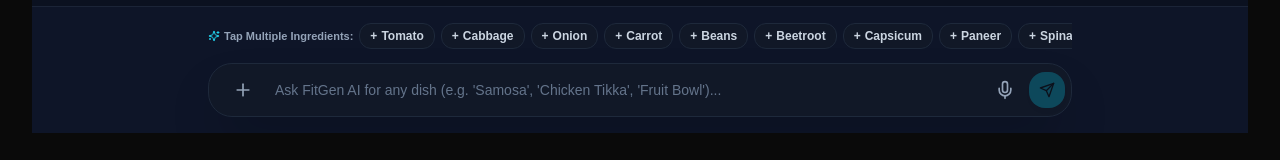
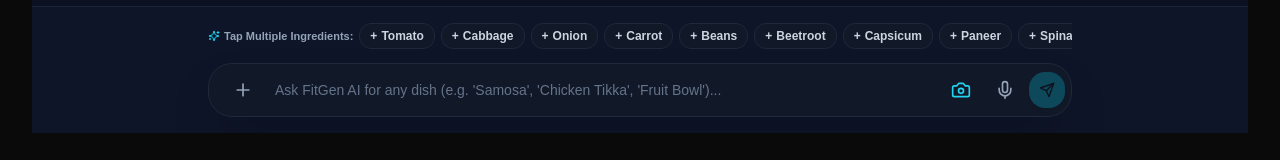
Before and after one commit to 4mh24cs411-ops/prasadpro, a React (Vite) app: page /ingredient-scanner in a window 1280 px wide. Shown: the part 700-860 px from the top of the page. Built offline with nearby package versions, Linux system fonts and the light colour scheme; sample sign-in values are in the browser's storage.

Commit message:
feat: add camera scanner button beside mic icon and multi-photo attachment support in chatbot prompt bar

```diff
--- a/src/pages/IngredientScannerPage.jsx
+++ b/src/pages/IngredientScannerPage.jsx
@@ -85,6 +85,7 @@
   const [isAnalyzing, setIsAnalyzing] = useState(false);
 
   const fileInputRef = useRef(null);
+  const promptCameraInputRef = useRef(null);
   const chatBottomRef = useRef(null);
   const recognitionRef = useRef(null);
   const [isSpeaking, setIsSpeaking] = useState(false);
@@ -623,6 +624,15 @@
         ref={fileInputRef}
         type="file"
         accept="image/*"
+        multiple
+        onChange={handleFileSelect}
+        className="hidden"
+      />
+      <input
+        ref={promptCameraInputRef}
+        type="file"
+        accept="image/*"
+        capture="environment"
         multiple
         onChange={handleFileSelect}
         className="hidden"
@@ -1489,8 +1499,8 @@
             <button
               type="button"
               onClick={() => fileInputRef.current?.click()}
-              className="p-2.5 rounded-2xl text-slate-400 hover:text-emerald-400 hover:bg-slate-800/60 transition-all shrink-0"
-              title="Attach dish photo (+)"
+              className="p-2.5 rounded-2xl text-slate-400 hover:text-emerald-400 hover:bg-slate-800/60 transition-all shrink-0 cursor-pointer"
+              title="Attach single or multiple ingredient photos (+)"
             >
               <Plus className="w-5 h-5" />
             </button>
@@ -1508,6 +1518,16 @@
               placeholder={isListening ? "Listening... Speak your dish name (e.g. 'Samosa')..." : "Ask FitGen AI for any dish (e.g. 'Samosa', 'Chicken Tikka', 'Fruit Bowl')..."}
               className="flex-1 bg-transparent px-3 py-2 text-sm text-slate-100 placeholder-slate-500 focus:outline-none"
             />
+
+            {/* Camera Scanner Button right beside the mic button */}
+            <button
+              type="button"
+              onClick={() => promptCameraInputRef.current?.click()}
+              className="p-2.5 rounded-2xl text-slate-400 hover:text-emerald-400 hover:bg-slate-800/60 transition-all shrink-0 mr-1 cursor-pointer group"
+              title="Snap camera photo of ingredients 📷"
+            >
+              <Camera className="w-5 h-5 text-emerald-400 group-hover:scale-110 transition-transform" />
+            </button>
 
             <button
               type="button"
```
